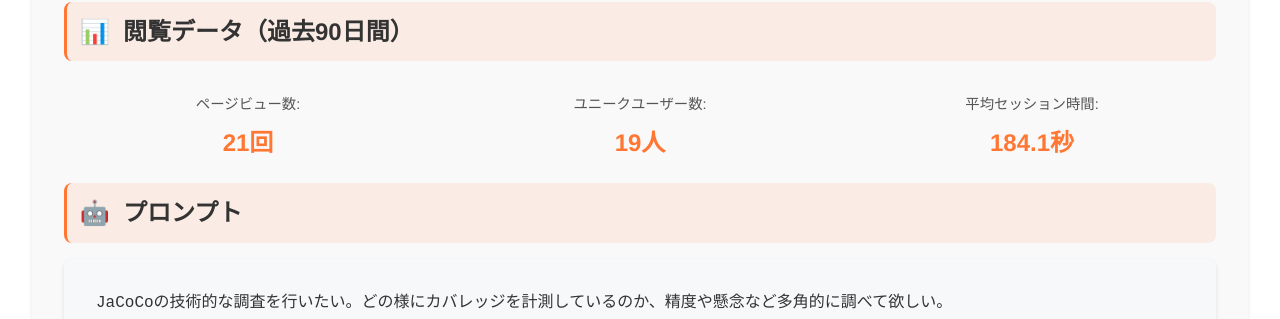
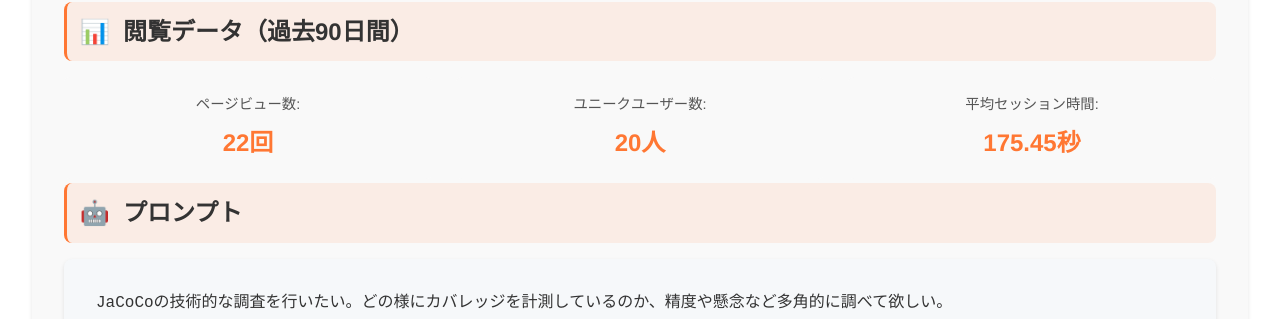
Before and after one commit to aegisfleet/share-deepresearch, a Jekyll site: the page built from _topics/jacoco/index.md, in a window 1280 px wide and 900 px high, scrolled down 532 px. Shown: the part 131-450 px from the top of the window. Built offline with Jekyll 4.4.1, drawn with Linux system fonts in a browser that asks for light colours; nearby versions of some CDN libraries.

Commit message:
Update GA4 metrics

```diff
--- a/_topics/jacoco/index.md
+++ b/_topics/jacoco/index.md
@@ -3,9 +3,9 @@ audio: /share-deepresearch/assets/audio/jacoco.mp3
 category: engineering
 date: 2025-06-18
 ga4_metrics:
-  avgSessionDuration: 184.09893355
-  pageViews: 21
-  users: 19
+  avgSessionDuration: 175.45091223809524
+  pageViews: 22
+  users: 20
 layout: topic
 prompt: JaCoCoの技術的な調査を行いたい。どの様にカバレッジを計測しているのか、精度や懸念など多角的に調べて欲しい。
 supplementary_materials:
```
Also changed, not shown: _topics/ai-agent-comparison/index.md (+1 -1 lines), _topics/java-unit-test-github-copilot/index.md (+2 -2 lines).
